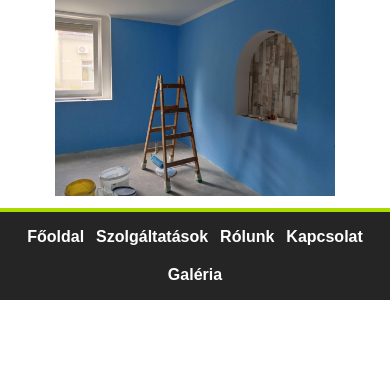
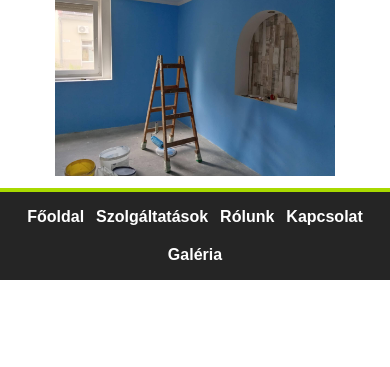
Before and after one commit to becseiagi/becsei-hu, a plain HTML site: page galeria.html in a window 390 px wide. Shown: the part 287-654 px from the top of the page. Drawn offline with nearby package versions, Linux system fonts and the light colour scheme.

Commit message:
Reduce gap in header for small screens

```diff
--- a/galeria.html
+++ b/galeria.html
@@ -187,7 +187,7 @@
   @media (max-width: 700px) {
     .header-inner {
       flex-direction: column;
-      gap: 14px;
+      gap: 4px;
     }
 
     .header-image {
```
